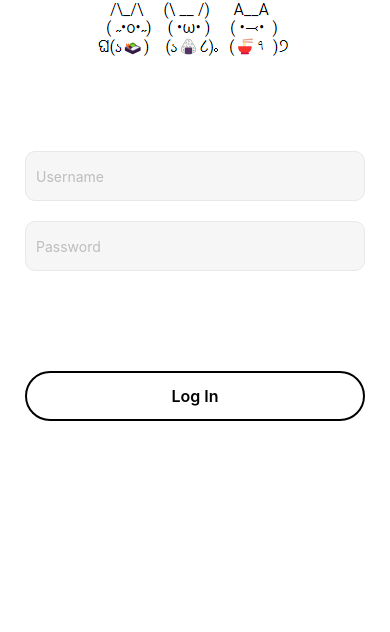
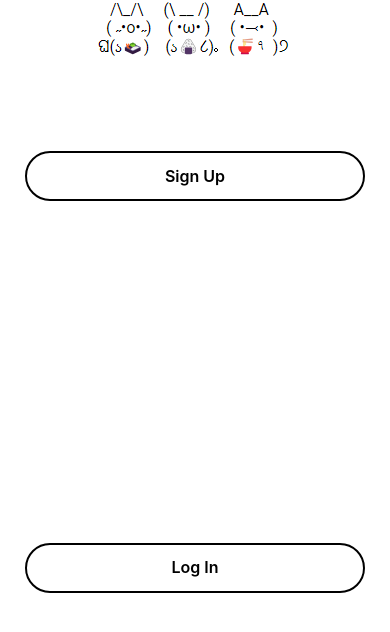
Before and after one commit to ablomm/taste-buddy, a React Native app in the folder frontend/: screen /LoginPage in a window 390 px wide. Shown: the top 632 px of the page. Built offline with nearby package versions, Linux system fonts and the light colour scheme.

Commit message:
TB-47: loginandsignup page (incomplete)

```diff
--- a/frontend/App.js
+++ b/frontend/App.js
@@ -3,11 +3,12 @@ import { StatusBar } from 'expo-status-bar';
 import { StyleSheet, Text, View, SafeAreaView, ScrollView } from 'react-native';
 import {Stack, userRouter} from 'expo-router';
 import LoginPage from "./pages/LoginPage";
+import LogInOrSignUpOptionPage from './pages/LogInOrSignUpOptionPage';
 
 export default function App() {
   return (
     <SafeAreaView style={styles.container}>
-      <LoginPage/>
+      <LogInOrSignUpOptionPage/>
       <StatusBar style="auto" />
     </SafeAreaView>
   );
--- a/frontend/components/loginPage/LoginForm.tsx
+++ b/frontend/components/loginSignupPageComponents/LoginForm.tsx
@@ -3,6 +3,7 @@ import {View, Text, StyleSheet, TextInput, Button, Pressable} from "react-native
 import * as yup from 'yup';
 import {useForm, Controller} from 'react-hook-form';
 import {yupResolver} from '@hookform/resolvers/yup';
+import LoginButton from './buttons/LogInButton';
 
 
 
@@ -62,11 +63,7 @@ const LoginForm = () =>{
             value={password}
             placeholder='Password'
             />
-            <View style={styles.container}>
-                <Pressable style={({pressed}) => [{backgroundColor: pressed ? '#BDBDBD' : 'white',} ,styles.button]}>
-                    <Text style={styles.buttonText}>Log In</Text>
-                </Pressable>
-            </View>
+            <LoginButton/>
         </View>
     );
 }
@@ -91,7 +88,7 @@ const styles = StyleSheet.create({
         color: "#BDBDBD",
         borderColor: "#E8E8E8"
     },
-    button:{
+   /* button:{
         height: 50,
         width: 340,
         borderRadius: 100,
@@ -104,5 +101,5 @@ const styles = StyleSheet.create({
         fontSize:16,
         lineHeight:19,
         fontWeight: "600"
-    }
+    }*/
 })
--- /dev/null
+++ b/frontend/components/loginSignupPageComponents/buttons/LogInButton.tsx
@@ -0,0 +1,37 @@
+import React from 'react';
+import {View, Text, StyleSheet, TextInput, Button, Pressable} from "react-native";
+
+const LoginButton = () =>{
+    return(
+        <View style={styles.container}>
+            <Pressable style={({pressed}) => [{backgroundColor: pressed ? '#BDBDBD' : 'white',} ,styles.button]}>
+                <Text style={styles.buttonText}>Log In</Text>
+            </Pressable>
+        </View>
+    );
+}
+export default LoginButton;
+
+const styles = StyleSheet.create({
+    container: {
+        flex: 1,
+        backgroundColor: '#fff',
+        paddingHorizontal: 12,
+        paddingVertical: 80,
+        alignItems: 'center',
+    },
+    button:{
+        height: 50,
+        width: 340,
+        borderRadius: 100,
+        borderWidth: 2,
+        margin: 10,
+        justifyContent: 'center',
+        alignItems: 'center'
+    },
+    buttonText: {
+        fontSize:16,
+        lineHeight:19,
+        fontWeight: "600"
+    }
+})
--- /dev/null
+++ b/frontend/components/loginSignupPageComponents/buttons/SignUpButton.tsx
@@ -0,0 +1,37 @@
+import React from 'react';
+import {View, Text, StyleSheet, TextInput, Button, Pressable} from "react-native";
+
+const SignUpButton = () =>{
+    return(
+        <View style={styles.container}>
+            <Pressable style={({pressed}) => [{backgroundColor: pressed ? '#BDBDBD' : 'white',} ,styles.button]}>
+                <Text style={styles.buttonText}>Sign Up</Text>
+            </Pressable>
+        </View>
+    );
+}
+export default SignUpButton;
+
+const styles = StyleSheet.create({
+    container: {
+        flex: 1,
+        backgroundColor: '#fff',
+        paddingHorizontal: 12,
+        paddingVertical: 80,
+        alignItems: 'center',
+    },
+    button:{
+        height: 50,
+        width: 340,
+        borderRadius: 100,
+        borderWidth: 2,
+        margin: 10,
+        justifyContent: 'center',
+        alignItems: 'center'
+    },
+    buttonText: {
+        fontSize:16,
+        lineHeight:19,
+        fontWeight: "600"
+    }
+})
--- a/frontend/pages/LoginOrSignUpOptionPage.tsx
+++ b/frontend/pages/LoginOrSignUpOptionPage.tsx
@@ -0,0 +1,30 @@
+import {View, Text, StyleSheet, Image} from "react-native";
+import LoginForm from "../components/loginSignupPageComponents/LoginForm";
+import SignUpButton from "../components/loginSignupPageComponents/buttons/SignUpButton";
+import LoginButton from "../components/loginSignupPageComponents/buttons/LogInButton";
+
+const LogInOrSignUpOptionPage = () =>{
+    return(
+        <View style={styles.container}>
+            <View style={styles.logoContainer}>
+                <Image source={require("../assets/logo/Logo.png")} height={61} width={193}/>
+            </View>
+            <SignUpButton/>
+            <LoginButton/>
+        </View>
+    );
+}
+export default LogInOrSignUpOptionPage;
+
+const styles = StyleSheet.create({
+    container: {
+        flex: 1,
+        backgroundColor: '#fff',
+        paddingHorizontal: 12,
+    },
+    logoContainer: {
+        alignItems: 'center',
+        justifyContent: 'center',
+        flexShrink: 0,
+    },
+});
--- a/frontend/pages/LoginPage.tsx
+++ b/frontend/pages/LoginPage.tsx
@@ -1,5 +1,5 @@
 import {View, Text, StyleSheet, Image} from "react-native";
-import LoginForm from "../components/loginPage/LoginForm";
+import LoginForm from "../components/loginSignupPageComponents/LoginForm";
 
 const LoginPage = () =>{
     return(
```
Also changed, not shown: frontend/styles/loginSignupPageComponents/buttons/loginSignupButtonStyles.tsx (added).
